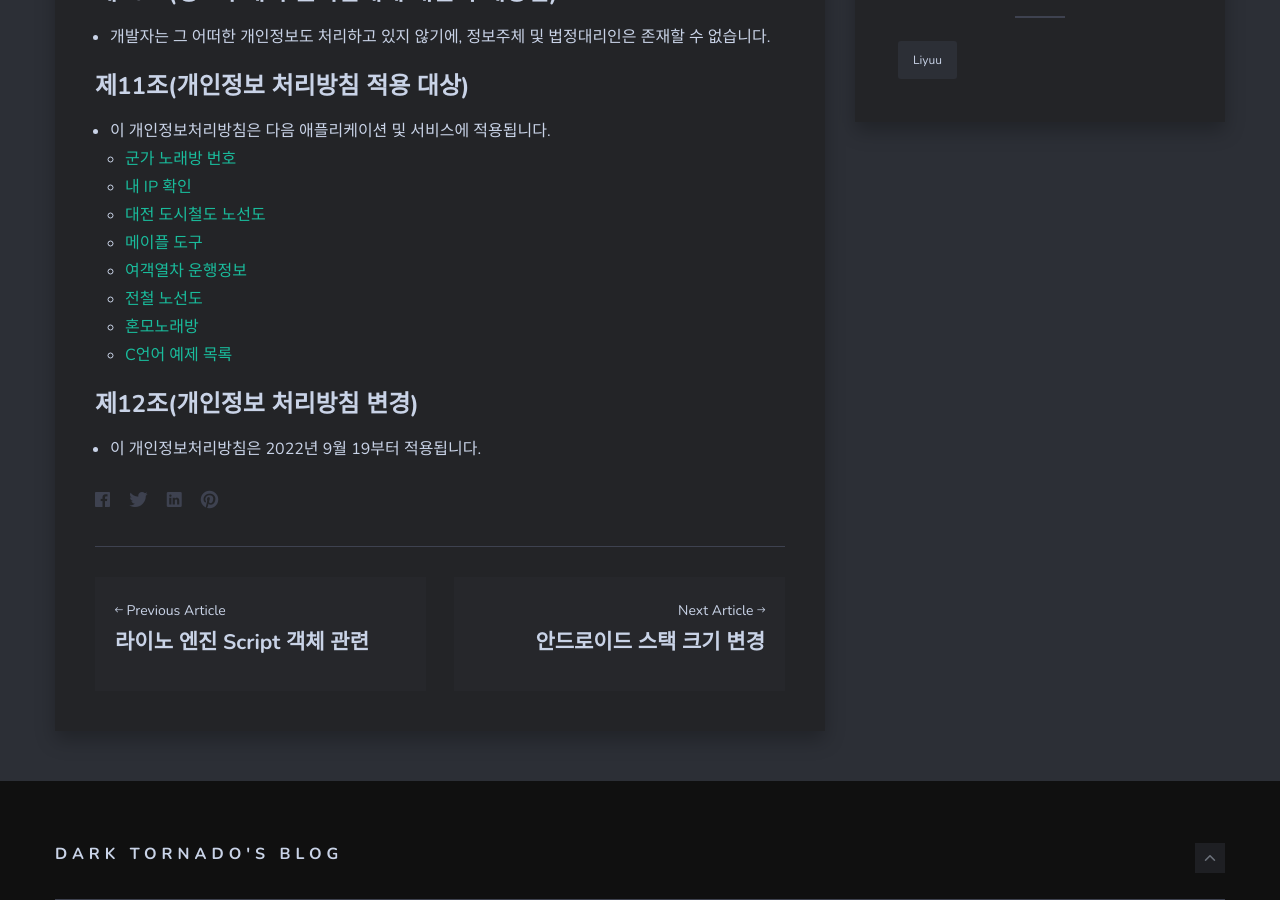
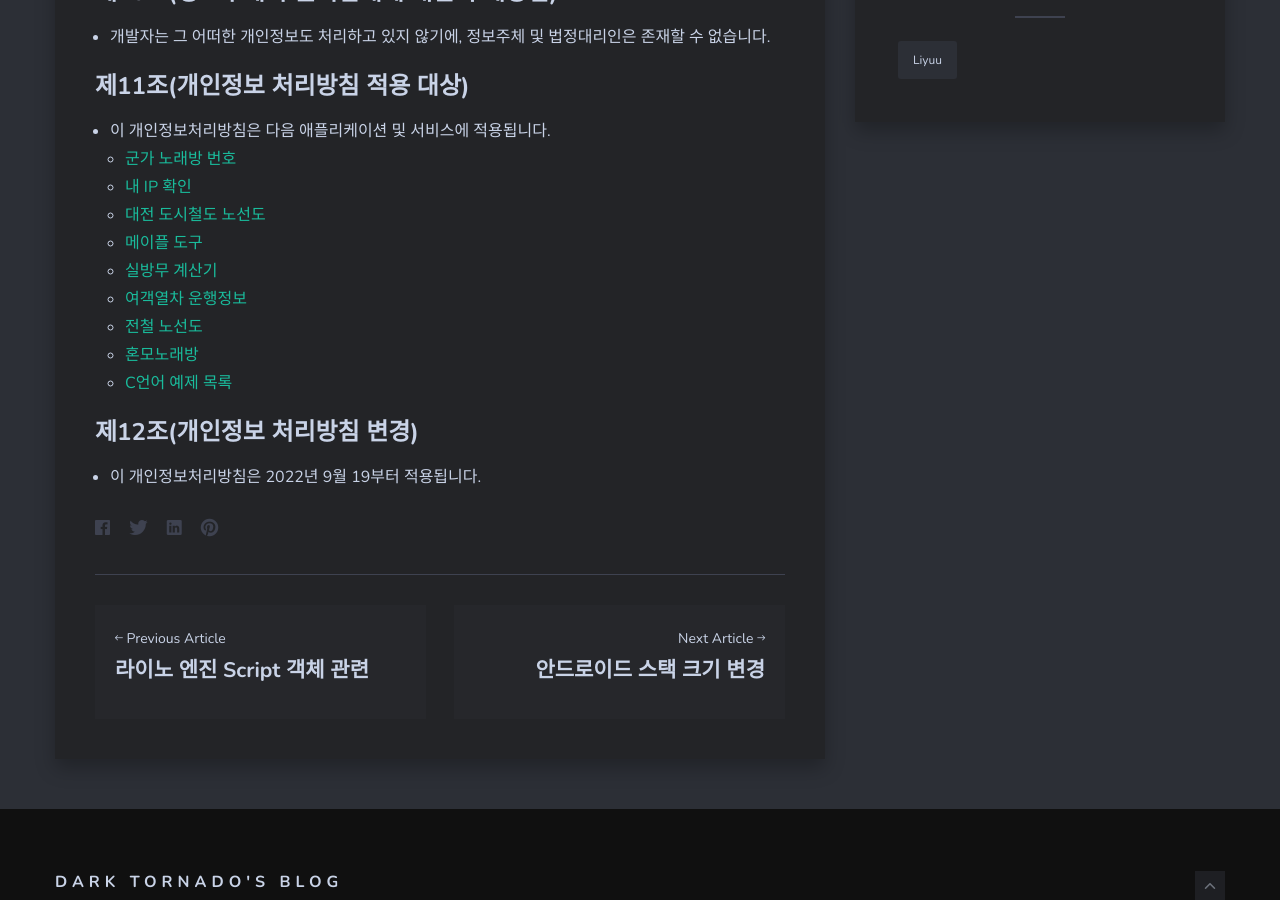
Before and after one commit to DarkTornado/blog, a Jekyll site: the page built from _posts/2022-09-19-android-privacy-policy.md, in a window 1280 px wide and 900 px high, scrolled down 1671 px. Built offline with Jekyll 4.4.1, drawn with Linux system fonts in a browser that asks for light colours; nearby versions of some CDN libraries.

Commit message:
Update 2022-09-19-android-privacy-policy.md

```diff
--- a/_posts/2022-09-19-android-privacy-policy.md
+++ b/_posts/2022-09-19-android-privacy-policy.md
@@ -45,6 +45,7 @@
   - [내 IP 확인](https://play.google.com/store/apps/details?id=com.darktornado.showmyip)
   - [대전 도시철도 노선도](https://play.google.com/store/apps/details?id=com.darktornado.daejeonmetro)
   - [메이플 도구](https://play.google.com/store/apps/details?id=com.darktornado.mapletools)
+  - [실방무 계산기](https://play.google.com/store/apps/details?id=com.darktornado.mapleignoredefcalc)
   - [여객열차 운행정보](https://play.google.com/store/apps/details?id=com.darktornado.traininfo)
   - [전철 노선도](https://play.google.com/store/apps/details?id=com.darktornado.metromap)
   - [혼모노래방](https://play.google.com/store/apps/details?id=com.darktornado.animesongnumber)
```
